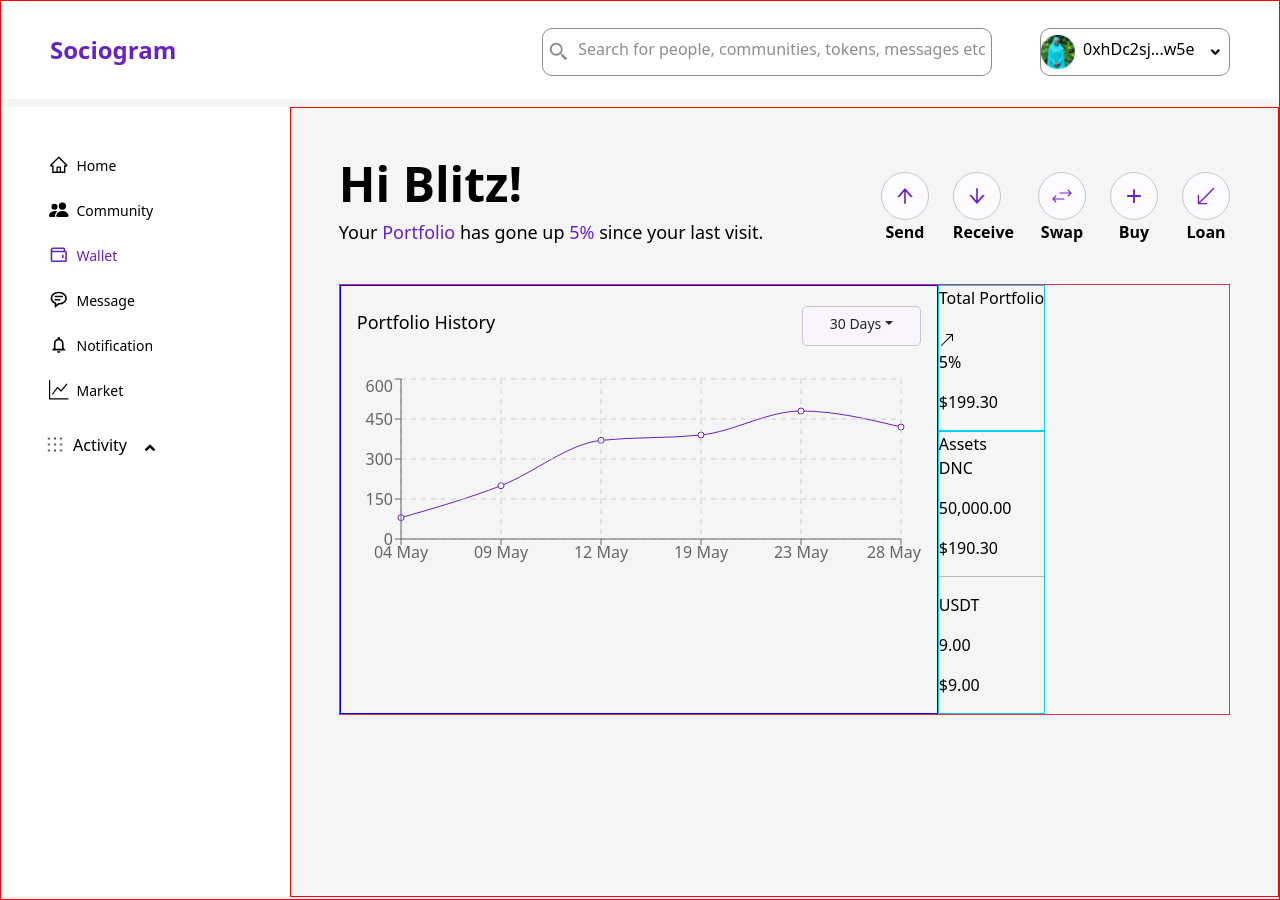
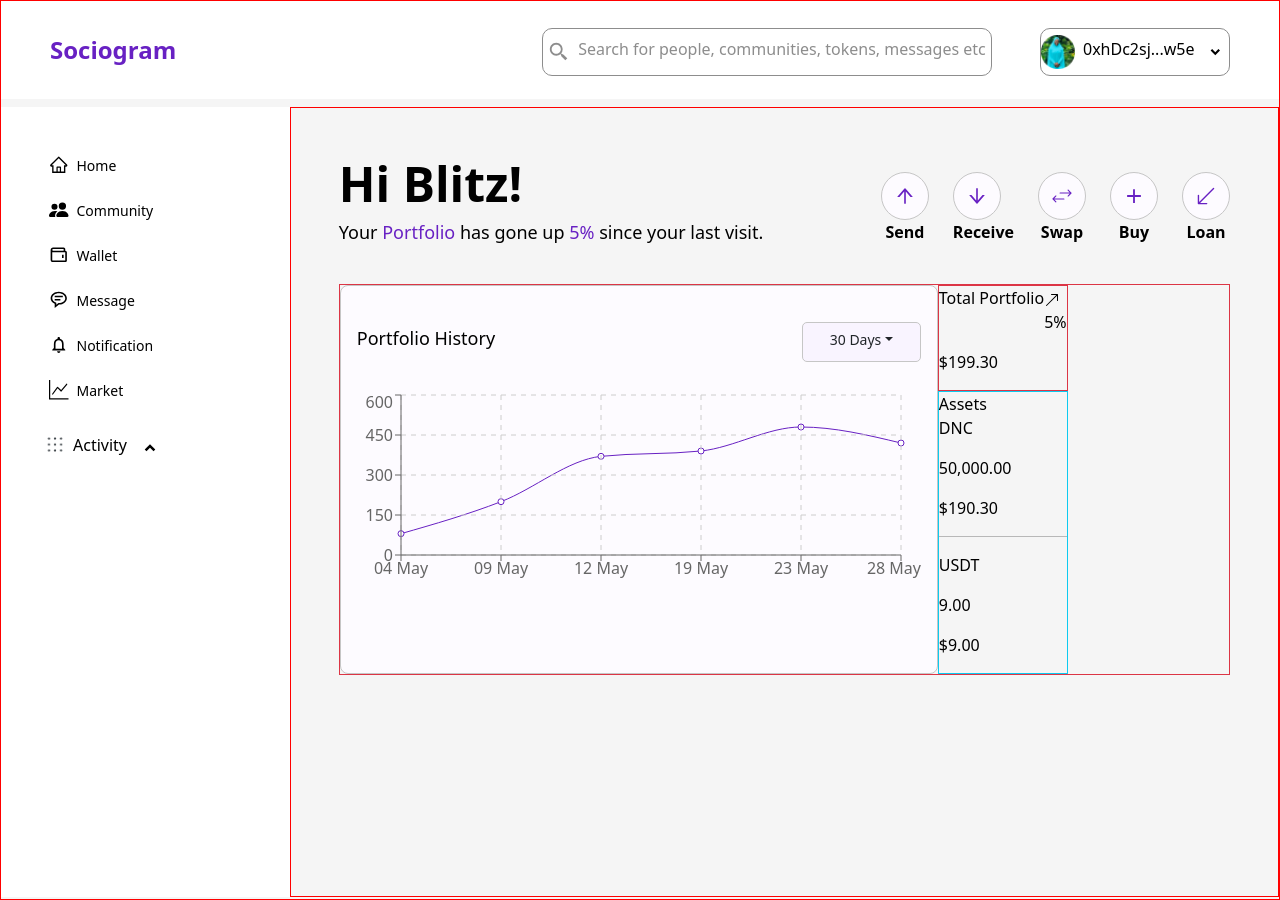
Before and after one commit to mySociogram/Frontend, a React (Vite) app: page /DashboardWallet in a window 1280 px wide. Built offline with nearby package versions, Linux system fonts and the light colour scheme.

Commit message:
made minor changes

```diff
--- a/src/App.jsx
+++ b/src/App.jsx
@@ -35,7 +35,7 @@ const router = createBrowserRouter([
         element: <Home />,
       },
       {
-        path: '/DashboardWallet',
+        path: '/dashboardWallet',
         element: <DashboardWallet />,
       },
     ],
--- a/src/components/SideBar.tsx
+++ b/src/components/SideBar.tsx
@@ -62,15 +62,15 @@ const SideBar = () => {
             className='side-icons'
             style={{
               color:
-                location.pathname === '/DashboardWallet' ? '#6821C3' : 'black',
+                location.pathname === '/dashboardWallet' ? '#6821C3' : 'black',
             }}
           />
           <Link
-            to='/DashboardWallet'
+            to='/dashboardWallet'
             className='Link-sideText ms-lg-2'
             style={{
               color:
-                location.pathname === '/DashboardWallet' ? '#6821C3' : 'black',
+                location.pathname === '/dashboardWallet' ? '#6821C3' : 'black',
             }}
           >
             <p>Wallet</p>
--- a/src/routes/DashboardWallet.tsx
+++ b/src/routes/DashboardWallet.tsx
@@ -54,7 +54,7 @@ const DashboardWallet = () => {
       </header>
       <main className='mt-lg-4 border border-danger d-flex'>
         <section className='dash-graph p-lg-3'>
-          <div className='d-flex dash-divTwo'>
+          <div className='d-flex dash-divTwo mt-lg-3'>
             <p className='mt-lg-2'>Portfolio History</p>
             {/* dropdown section here */}
             <div className='dropdown dash-dropDown mt-lg-1'>
@@ -88,8 +88,8 @@ const DashboardWallet = () => {
           <Graph />
         </section>
         <section>
-          <article className='border border-info'>
-            <section>
+          <article className='border border-danger'>
+            <section className='d-flex'>
               <p>Total Portfolio</p>
               <div>
                 <BsArrowUpRight />
--- a/src/style/DashboardWallet.css
+++ b/src/style/DashboardWallet.css
@@ -35,7 +35,9 @@
     line-height: 24px;
   }
   .dash-graph {
-    border: 1px solid blue;
+    background: #fdfbff;
+    border: 0.5px solid #c6c6c6;
+    border-radius: 8px;
   }
   .dash-divTwo {
     justify-content: space-between;
```
